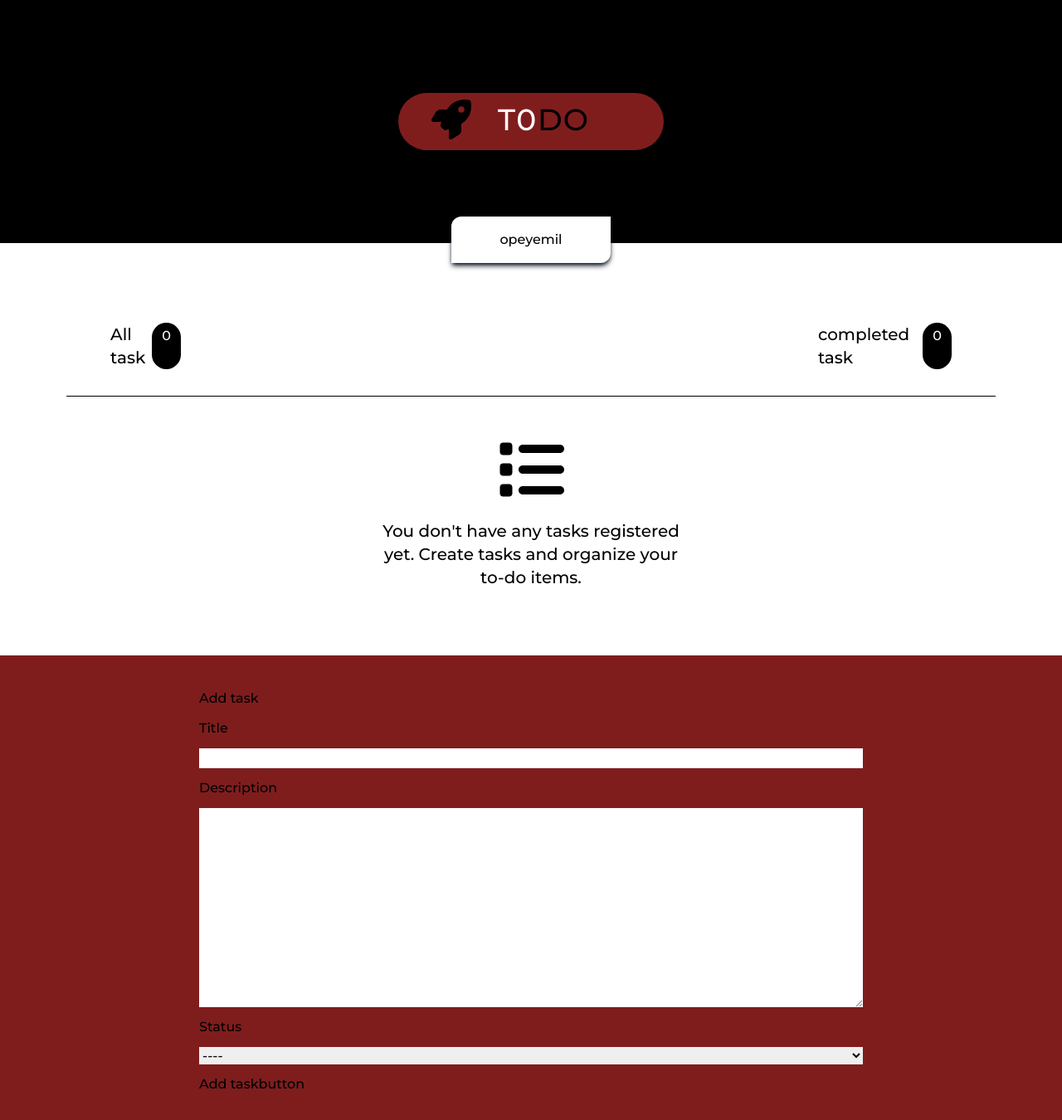
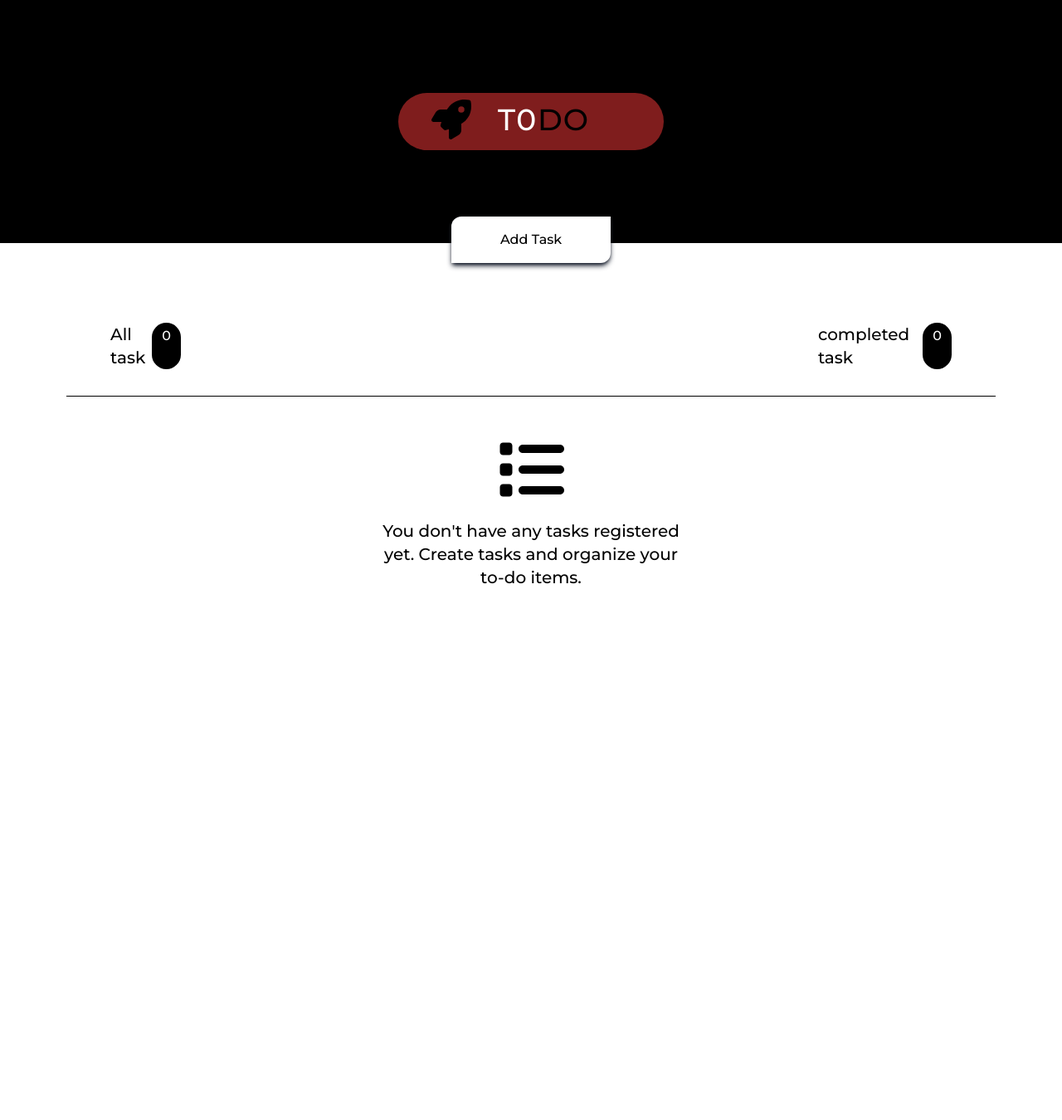
Before and after one commit to Opeyemil-code/newTodo, a React (Vite) app: page / in a window 1280 px wide. Shown: the top 1350 px of the page at 83% size. After the commit the page ends 800 px from the top, so only its background shows below. Built offline with nearby package versions, Linux system fonts and the light colour scheme.

Commit message:
open modal and close modal to be able to add todo, worked on an overlay

```diff
--- a/src/App.jsx
+++ b/src/App.jsx
@@ -8,6 +8,20 @@ import { faHome, faMusic, faRadio, faVideo, faPerson, faSignIn, faRocket, faList
 
 
 function App() {
+
+/** for the from submit */
+ function Submit(event) {
+     event.preventDefault()
+ }
+
+
+ const [add, setadd] = React.useState(false)
+
+ function AddClosetask(params) {
+     setadd(prev => !prev)
+ }
+
+
 
   return (
 
@@ -29,7 +43,7 @@ function App() {
        </section>
 
         <section className=''>
-           <button className='bg-white w-48 mx-auto px-2 py-4 text-center absolute left-0 right-0 mt-20 rounded-tl-xl rounded-br-xl shadow-md shadow-gray-900'>opeyemil</button>
+           <button className='bg-white w-48 mx-auto px-2 py-4 text-center absolute left-0 right-0 mt-20 rounded-tl-xl rounded-br-xl shadow-md shadow-gray-900' onClick={AddClosetask}>Add Task</button>
         </section>
 
       </div>
@@ -76,37 +90,49 @@ function App() {
 
 
 
-      <section className='bg-red-900 p-10 flex font-montserrat'>
+      <section className={
+        add ? 'bg-gray-100 p-1 flex font-montserrat lg:w-2/4 mx-auto w-10/12 absolute left-0 right-0 bottom-0 lg:top-40 top-20 lg:h-2/3 hidde rounded-lg shadow-lg z-50 h-3/4' : 'bg-gray-100 p-10 flex font-montserrat w-2/4 mx-auto absolute left-0 right-0 bottom-0 top-40 h-2/3 hidden rounded-lg shadow-lg z-50'
+      }>
 
-        <form action="" className='flex mx-auto w-2/3 flex-col bg-yellow-90 space-y-3'>
+        <form action="" className='flex mx-auto w-2/3 flex-col bg-yellow-90 space-y-3' onSubmit={Submit}>
 
-          <h2>Add task</h2>
+          <h2 className='font-bold'>Add task</h2>
 
 
           <label htmlFor="">Title</label>
-          <input type="text" />
+          <input className='rounded-lg' type="text" />
 
           <label htmlFor="">Description</label>
-          <textarea name="" id="" cols="30" rows="10" />
+          <textarea name="" id="" cols="30" rows="10" className='rounded-lg'/>
 
           <label htmlFor="">Status</label>
-          <select name="" id="">
+          <select name="" id="" className='rounded-lg'>
             <option value="">----</option>
             <option value="">all task</option>
             <option value="">completed</option>
 
           </select>
 
-          <div>
-             <button>Add task</button>
-             button
+
+
+
+
+          <div class="flex justify-between bg-whit px-2 py-1 rounded-sm">
+            <button className='text-xl border border-purple-400 border-2 font-bold text-black px-2 py-1 rounded-lg hover:bg-purple-400'>Add task</button>
+            <button className='text-xl bg-blue-400  px-2 py-1 rounded-lg border-2 hover:bg-white' onClick={AddClosetask}>close</button>
+
           </div>
+
+
+
 
         </form>
       </section>
 
 
-
+      <div class={
+        add ? "absolute w-full h-full top-0 left-0 bg-blackrgba  hidde  backdrop-blur-sm z-20" : "absolute w-full h-full top-0 left-0 bg-blackrgba  hidden  backdrop-blur-sm z-20"
+      } onClick={AddClosetask}></div>
 
 
     </div>
```
